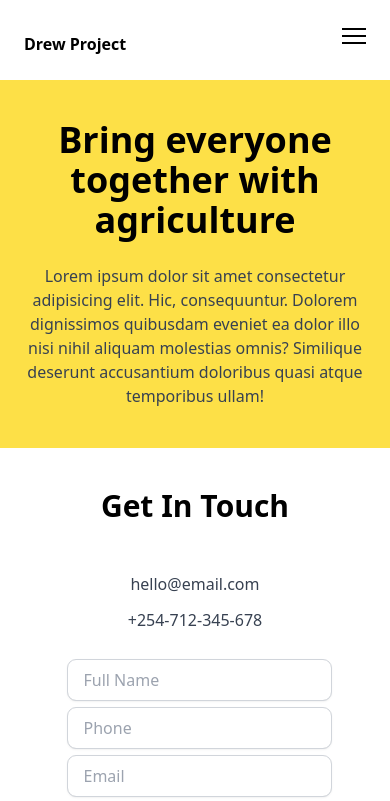
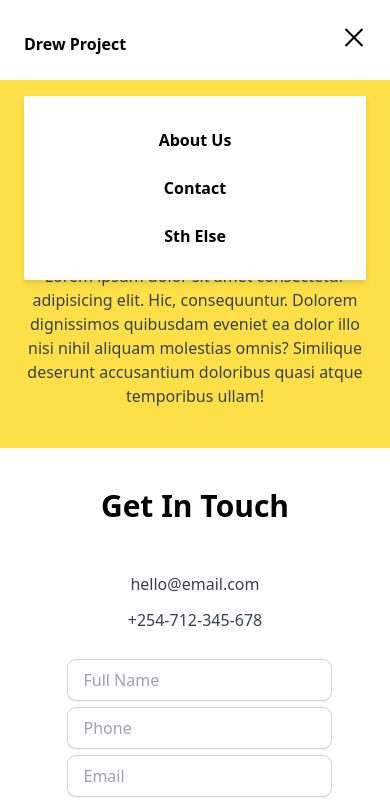
Before and after one commit to insidemordecai/drew-project, a website: page index.html in a window 390 px wide. Both pictures are taken after a click on the button 354 px from the left and 40 px from the top of the page. Shown: the top 801 px of the page. Drawn offline with Linux system fonts and the light colour scheme.

Commit message:
add open and close capability

```diff
--- a/index.html
+++ b/index.html
@@ -181,7 +181,7 @@
       </div> -->
     </div>
   </footer>
-
+  <script src="js/script.js"></script>
 </body>
 
 </html>
--- a/input.css
+++ b/input.css
@@ -31,3 +31,20 @@
 .hamburger-bottom {
   transform: translateY(14px);
 }
+
+.open {
+  transform: rotate(90deg);
+  transform: translateY(0px);
+}
+
+.open .hamburger-top {
+  transform: rotate(45deg) translateY(6px) translate(6px);
+}
+
+.open .hamburger-middle {
+  display: none;
+}
+
+.open .hamburger-bottom {
+  transform: rotate(-45deg) translateY(6px) translate(-6px);
+}
--- /dev/null
+++ b/js/script.js
@@ -0,0 +1,8 @@
+const btn = document.getElementById('menu-btn')
+const nav = document.getElementById('menu')
+
+btn.addEventListener('click', () => {
+  btn.classList.toggle('open')
+  nav.classList.toggle('flex')
+  nav.classList.toggle('hidden')
+})
```
Also changed, not shown: css/main.css.
